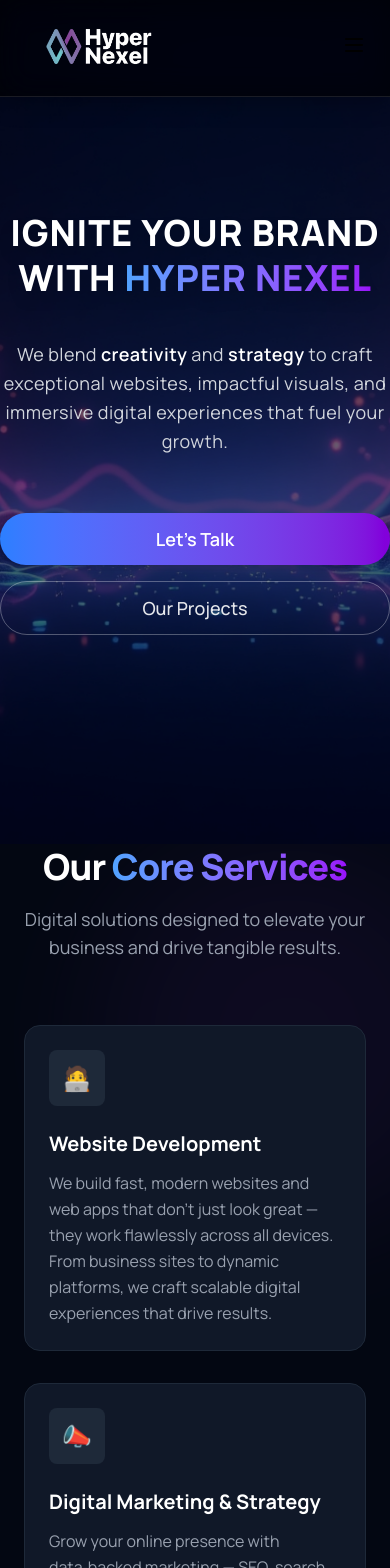
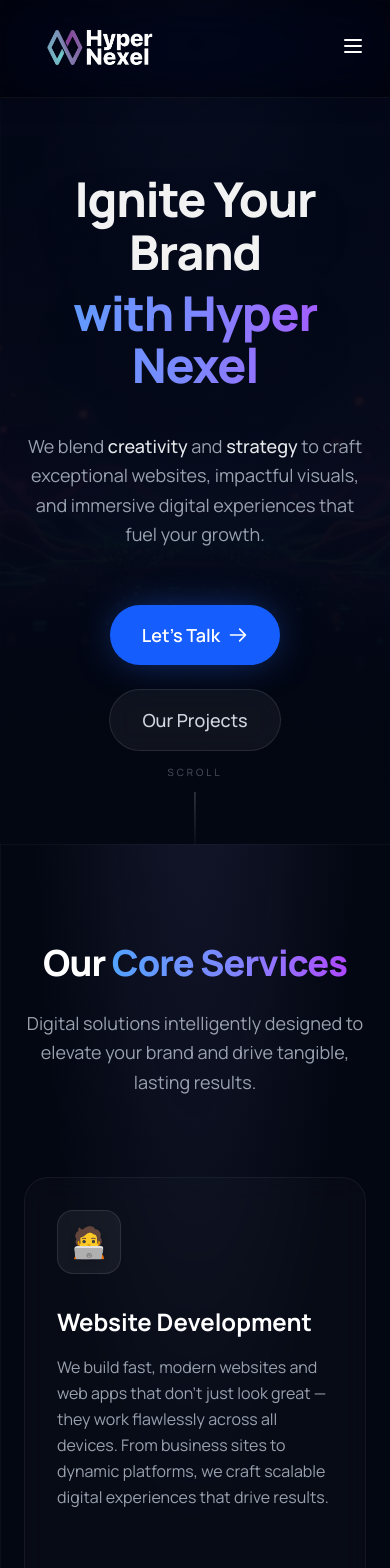
Before and after one commit to Hyper-Nexel/HyperNexel, a Next.js app: page / in a window 390 px wide. Shown: the top 1568 px of the page. Built offline with nearby package versions, Linux system fonts and the light colour scheme; a web font is replaced by a local one.

Commit message:
feat: initialize project structure with core home page components and shared layout elements

```diff
--- a/src/app/components/Home/Header.jsx
+++ b/src/app/components/Home/Header.jsx
@@ -2,52 +2,79 @@ import React from "react";
 
 const Header = () => {
 	return (
-		<header className="relative h-[100vh] flex items-center justify-center bg-gray-950 text-white overflow-hidden">
+		<header className="relative min-h-[100vh] flex items-center justify-center bg-transparent text-white overflow-hidden pb-12 pt-32">
 			{/* Background Visuals */}
 			<div className="absolute inset-0 z-0">
 				<img
 					src="/heroimages/landing-page-hero.jpg"
 					alt="Hero Background"
-					className="w-full h-full object-cover object-center opacity-40"
+					className="w-full h-full object-cover object-center opacity-30 mix-blend-luminosity"
 				/>
+				<div className="absolute inset-0 bg-gradient-to-b from-gray-950/40 via-gray-950/80 to-gray-950"></div>
+				<div className="absolute inset-0 bg-[radial-gradient(ellipse_at_top,_var(--tw-gradient-stops))] from-blue-900/20 via-transparent to-transparent"></div>
 			</div>
 			{/* Content */}
-			<div className="relative z-10 text-center max-w-5xl mx-auto space-y-10">
+			<div className="relative z-10 text-center max-w-5xl mx-auto px-6 space-y-8 md:space-y-12">
 				{/* Title */}
-				<h1 className="font-display text-4xl sm:text-5xl md:text-6xl lg:text-7xl font-extrabold leading-tight tracking-wide drop-shadow-xl uppercase">
-					Ignite Your Brand with{" "}
-					<span className="text-transparent bg-clip-text bg-gradient-to-r from-blue-400 to-purple-600">
-						Hyper Nexel
+				<h1 className="font-display text-5xl sm:text-6xl md:text-7xl lg:text-8xl font-extrabold leading-[1.1] tracking-tight drop-shadow-2xl">
+					<span className="block text-white/95 mb-2">
+						Ignite Your Brand
+					</span>
+					<span className="block text-transparent bg-clip-text bg-gradient-to-r from-blue-400 via-indigo-400 to-purple-500 pb-2">
+						with Hyper Nexel
 					</span>
 				</h1>
 
 				{/* Subtitle */}
-				<p className="text-lg sm:text-xl md:text-2xl text-gray-300 max-w-3xl mx-auto leading-relaxed tracking-wide">
+				<p className="text-lg sm:text-xl md:text-2xl text-gray-400 max-w-3xl mx-auto leading-relaxed font-light">
 					We blend{" "}
-					<span className="font-semibold text-white">creativity</span> and{" "}
-					<span className="font-semibold text-white">strategy</span> to
+					<span className="font-medium text-gray-200">creativity</span> and{" "}
+					<span className="font-medium text-gray-200">strategy</span> to
 					craft exceptional websites, impactful visuals, and immersive
 					digital experiences that fuel your growth.
 				</p>
 
 				{/* CTAs */}
-				<div className="flex flex-col sm:flex-row justify-center gap-4 pt-4">
+				<div className="flex flex-col sm:flex-row justify-center items-center gap-6 pt-6">
 					<a
 						href="#contact"
-						className="inline-flex items-center justify-center px-8 py-3 bg-gradient-to-r from-blue-500 to-purple-700 text-white text-lg font-semibold rounded-full shadow-lg hover:from-blue-600 hover:to-purple-800 transition-all duration-300 ease-in-out transform hover:-translate-y-1 hover:scale-105"
+						className="group relative inline-flex items-center justify-center px-8 py-4 text-lg font-semibold text-white transition-all duration-300 ease-in-out bg-blue-600 rounded-full hover:bg-blue-500 hover:scale-105 active:scale-95 shadow-[0_0_40px_-10px_rgba(37,99,235,0.7)]"
 						aria-label="Let's Talk"
 					>
-						Let’s Talk
+						<span className="relative z-10 flex items-center gap-2">
+							Let’s Talk
+							<svg
+								className="w-5 h-5 transition-transform group-hover:translate-x-1"
+								fill="none"
+								viewBox="0 0 24 24"
+								stroke="currentColor"
+							>
+								<path
+									strokeLinecap="round"
+									strokeLinejoin="round"
+									strokeWidth={2}
+									d="M14 5l7 7m0 0l-7 7m7-7H3"
+								/>
+							</svg>
+						</span>
 					</a>
 					<a
 						href="#projects"
-						className="inline-flex items-center justify-center px-8 py-3 border border-white/30 text-gray-200 text-lg font-medium rounded-full hover:bg-white/10 hover:text-white transition-all duration-300 ease-in-out transform hover:-translate-y-1 hover:scale-105"
+						className="inline-flex items-center justify-center px-8 py-4 border border-white/10 bg-white/5 backdrop-blur-md text-gray-300 text-lg font-medium rounded-full hover:bg-white/10 hover:text-white transition-all duration-300 ease-in-out transform hover:scale-105 active:scale-95"
 						aria-label="Explore projects"
 					>
 						Our Projects
 					</a>
 				</div>
 			</div>
+
+			{/* Scroll Indicator */}
+			<div className="absolute -bottom-3 left-1/2 transform -translate-x-1/2 z-10 flex flex-col items-center gap-3 animate-pulse opacity-60">
+				<span className="text-[10px] uppercase tracking-[0.3em] text-gray-400">
+					Scroll
+				</span>
+				<div className="w-[1px] h-16 bg-gradient-to-b from-gray-400 to-transparent"></div>
+			</div>
 		</header>
 	);
 };
--- a/src/app/components/Home/Services.jsx
+++ b/src/app/components/Home/Services.jsx
@@ -56,59 +56,64 @@ const Services = () => {
   return (
     <section
       id="services"
-      className="relative bg-gray-950 text-white md:py-10 px-6 sm:px-10 lg:px-16 overflow-hidden"
+      className="relative bg-transparent text-white py-24 px-6 sm:px-10 lg:px-16 overflow-hidden"
     >
-      {/* Decorative blobs */}
-      <div className="absolute inset-0 opacity-20 z-0 pointer-events-none select-none">
-        <div className="absolute top-0 left-1/4 w-96 h-96 bg-purple-500 rounded-full mix-blend-multiply filter blur-3xl opacity-30 animate-blob" />
-        <div className="absolute top-1/2 right-1/4 w-96 h-96 bg-blue-500 rounded-full mix-blend-multiply filter blur-3xl opacity-30 animate-blob animation-delay-2000" />
+      {/* Decorative background */}
+      <div className="absolute inset-0 z-0 pointer-events-none select-none">
+        <div className="absolute top-0 left-1/4 w-[800px] h-[800px] bg-[radial-gradient(ellipse_at_center,_var(--tw-gradient-stops))] from-purple-900/10 via-transparent to-transparent opacity-50" />
+        <div className="absolute top-1/2 right-0 w-[600px] h-[600px] bg-[radial-gradient(ellipse_at_center,_var(--tw-gradient-stops))] from-blue-900/10 via-transparent to-transparent opacity-50" />
       </div>
 
       <div className="relative z-10 max-w-7xl mx-auto">
         {/* Heading */}
-        <div className="text-center mb-16">
-          <h2 className="text-4xl md:text-5xl font-extrabold leading-tight tracking-tight mb-4">
+        <div className="text-center mb-20">
+          <h2 className="text-4xl md:text-5xl lg:text-6xl font-extrabold leading-tight tracking-tight mb-6">
             Our{" "}
-            <span className="text-transparent bg-clip-text bg-gradient-to-r from-blue-400 to-purple-600">
+            <span className="text-transparent bg-clip-text bg-gradient-to-r from-blue-400 via-indigo-400 to-purple-500">
               Core Services
             </span>
           </h2>
-          <p className="text-lg md:text-xl text-gray-400 max-w-2xl mx-auto">
-            Digital solutions designed to elevate your business and drive
-            tangible results.
+          <p className="text-lg md:text-xl text-gray-400 max-w-2xl mx-auto font-light leading-relaxed">
+            Digital solutions intelligently designed to elevate your brand and drive tangible, lasting results.
           </p>
         </div>
 
         {/* Services grid */}
-        <div className="grid grid-cols-1 sm:grid-cols-2 lg:grid-cols-3 xl:grid-cols-4 gap-8 md:gap-10 ali">
+        <div className="grid grid-cols-1 md:grid-cols-2 lg:grid-cols-3 gap-6 md:gap-8">
           {servicesData.map((service, index) => (
             <a
               key={index}
               href={service.href}
               aria-label={`Learn more about ${service.title}`}
-              className="group relative bg-gray-900 rounded-2xl p-6 md:p-8 flex flex-col items-start border border-gray-800 hover:border-blue-600 hover:shadow-2xl hover:shadow-blue-900/40 transition-all duration-300 ease-in-out transform hover:-translate-y-2 focus:outline-none focus:ring-2 focus:ring-blue-600"
+              className="group relative bg-white/[0.02] backdrop-blur-md rounded-3xl p-8 md:p-10 flex flex-col items-start border border-white/[0.05] hover:border-blue-500/30 hover:bg-white/[0.04] transition-all duration-500 ease-out transform hover:-translate-y-2 overflow-hidden"
             >
-              {/* Glow border */}
-              <div className="absolute inset-0 rounded-2xl pointer-events-none opacity-0 group-hover:opacity-100 transition-opacity duration-300">
-                <div className="absolute inset-px rounded-2xl bg-gradient-to-br from-blue-500 via-purple-600 to-indigo-700 blur-sm" />
-              </div>
+              {/* Subtle hover gradient background */}
+              <div className="absolute inset-0 bg-gradient-to-br from-blue-500/5 via-purple-500/5 to-transparent opacity-0 group-hover:opacity-100 transition-opacity duration-500"></div>
 
               {/* Icon */}
-              <div className="relative z-10 flex justify-center items-center size-14 bg-gray-800 rounded-lg mb-6 group-hover:bg-gradient-to-br group-hover:from-blue-600 group-hover:to-purple-700 transition-all duration-300 ease-in-out transform group-hover:scale-110">
-                <span className="text-2xl" role="img" aria-hidden="true">
+              <div className="relative z-10 flex justify-center items-center w-16 h-16 bg-white/[0.05] border border-white/10 rounded-2xl mb-8 group-hover:bg-blue-500/20 group-hover:border-blue-400/30 transition-all duration-500">
+                <span className="text-3xl filter drop-shadow-md" role="img" aria-hidden="true">
                   {service.icon}
                 </span>
+                {/* Glow effect behind icon */}
+                <div className="absolute inset-0 bg-blue-400/20 blur-xl rounded-full opacity-0 group-hover:opacity-100 transition-opacity duration-500 pointer-events-none"></div>
               </div>
 
               {/* Title */}
-              <h3 className="relative z-10 text-xl font-bold text-white mb-3 transition-colors duration-300 group-hover:text-cyan-300">
+              <h3 className="relative z-10 text-2xl font-bold text-white mb-4 group-hover:text-blue-300 transition-colors duration-300">
                 {service.title}
               </h3>
 
               {/* Description */}
-              <p className="relative z-10 text-base text-gray-400 group-hover:text-white leading-relaxed flex-grow">
+              <p className="relative z-10 text-base text-gray-400 leading-relaxed font-light group-hover:text-gray-300 transition-colors duration-300">
                 {service.description}
               </p>
+
+              {/* Explore Button */}
+              <div className="relative z-10 mt-auto pt-8 flex items-center text-sm font-semibold text-blue-400 opacity-0 group-hover:opacity-100 transform translate-y-4 group-hover:translate-y-0 transition-all duration-500">
+                Explore Service
+                <svg className="w-4 h-4 ml-2 transform group-hover:translate-x-2 transition-transform duration-300" fill="none" viewBox="0 0 24 24" stroke="currentColor"><path strokeLinecap="round" strokeLinejoin="round" strokeWidth={2} d="M17 8l4 4m0 0l-4 4m4-4H3"/></svg>
+              </div>
             </a>
           ))}
         </div>
--- a/src/app/components/commons/Navbar.jsx
+++ b/src/app/components/commons/Navbar.jsx
@@ -80,20 +80,26 @@ const Navbar = () => {
 			<nav
 				style={{
 					position: "fixed",
-					top: 0,
-					left: 0,
-					right: 0,
+					top: scrolled ? "1rem" : "0",
+					left: scrolled ? "50%" : "0",
+					right: scrolled ? "auto" : "0",
 					zIndex: 50,
-					transform: visible ? "translateY(0)" : "translateY(-100%)",
-					transition: "transform 0.35s cubic-bezier(0.4, 0, 0.2, 1)",
-					backgroundColor: "rgba(0, 0, 0, 0.7)",
-					backdropFilter: "blur(16px) saturate(180%)",
-					WebkitBackdropFilter: "blur(16px) saturate(180%)",
-					boxShadow: "0 4px 24px rgba(0,0,0,0.3)",
-					borderBottom: "1px solid rgba(255,255,255,0.1)",
+					transform: scrolled
+						? (visible ? "translateX(-50%) translateY(0)" : "translateX(-50%) translateY(-150%)")
+						: (visible ? "translateY(0)" : "translateY(-100%)"),
+					width: scrolled ? "calc(100% - 2rem)" : "100%",
+					maxWidth: scrolled ? "1200px" : "100%",
+					transition: "all 0.4s cubic-bezier(0.4, 0, 0.2, 1)",
+					backgroundColor: scrolled ? "rgba(10, 10, 15, 0.85)" : "rgba(0, 0, 0, 0.5)",
+					backdropFilter: "blur(20px) saturate(200%)",
+					WebkitBackdropFilter: "blur(20px) saturate(200%)",
+					boxShadow: scrolled ? "0 8px 32px rgba(0, 0, 0, 0.5)" : "0 4px 24px rgba(0,0,0,0.1)",
+					border: scrolled ? "1px solid rgba(255, 255, 255, 0.1)" : "1px solid transparent",
+					borderBottom: scrolled ? "1px solid rgba(255, 255, 255, 0.1)" : "1px solid rgba(255,255,255,0.05)",
+					borderRadius: scrolled ? "100px" : "0",
 				}}
 			>
-				<div className="max-w-7xl mx-auto px-6 py-2 flex justify-between items-center">
+				<div className={`mx-auto px-6 py-2 flex justify-between items-center transition-all duration-300 ${scrolled ? 'max-w-[1200px]' : 'max-w-7xl'}`}>
 					{/* Logo */}
 					<Link
 						href="/"
@@ -108,21 +114,23 @@ const Navbar = () => {
 					</Link>
 
 					{/* Desktop Menu */}
-					<ul className="hidden md:flex space-x-8 items-center font-medium text-white">
+					<ul className="hidden md:flex space-x-8 items-center text-[15px] font-medium text-gray-200">
 						<li>
 							<Link
 								href="/"
-								className="hover:text-blue-400 transition-colors"
+								className="relative group hover:text-white transition-colors"
 							>
 								Home
+								<span className="absolute -bottom-1 left-0 w-0 h-[2px] bg-gradient-to-r from-blue-400 to-purple-500 transition-all duration-300 group-hover:w-full"></span>
 							</Link>
 						</li>
 						<li>
 							<Link
 								href="/about"
-								className="hover:text-blue-400 transition-colors"
+								className="relative group hover:text-white transition-colors"
 							>
 								About
+								<span className="absolute -bottom-1 left-0 w-0 h-[2px] bg-gradient-to-r from-blue-400 to-purple-500 transition-all duration-300 group-hover:w-full"></span>
 							</Link>
 						</li>
 						<li
@@ -131,7 +139,7 @@ const Navbar = () => {
 							onMouseLeave={() => setDesktopDropdownOpen(false)}
 						>
 							<div
-								className="flex items-center text-white hover:text-blue-400 cursor-pointer transition-colors"
+								className="flex items-center text-gray-200 hover:text-white cursor-pointer transition-colors relative group"
 								onClick={toggleDesktopDropdown}
 							>
 								<span>Services</span>
@@ -140,11 +148,12 @@ const Navbar = () => {
 										desktopDropdownOpen ? "rotate-180" : ""
 									}`}
 								/>
+								<span className="absolute -bottom-1 left-0 w-0 h-[2px] bg-gradient-to-r from-blue-400 to-purple-500 transition-all duration-300 group-hover:w-full"></span>
 							</div>
 
 							{/* Desktop Services Dropdown */}
 							<ul
-								className={`absolute top-full left-0 bg-white/80 backdrop-blur-md shadow-lg rounded-lg p-2 w-60 transition duration-150 z-50
+								className={`absolute top-full -left-4 mt-4 bg-gray-950/80 backdrop-blur-xl border border-white/10 shadow-2xl rounded-xl p-3 w-64 transition-all duration-300 z-50
                 ${
 							desktopDropdownOpen
 								? "opacity-100 pointer-events-auto"
@@ -155,7 +164,7 @@ const Navbar = () => {
 									<li key={i}>
 										<Link
 											href={href}
-											className="block px-4 py-2 hover:bg-blue-50 hover:text-blue-600 rounded-md"
+											className="block px-4 py-2 hover:bg-white/5 hover:text-blue-400 rounded-lg transition-colors text-sm text-gray-200"
 											onClick={closeDesktopDropdown}
 										>
 											{label}
@@ -168,17 +177,19 @@ const Navbar = () => {
 						<li>
 							<Link
 								href="/testimonials"
-								className="hover:text-blue-400 transition-colors"
+								className="relative group hover:text-white transition-colors"
 							>
 								Testimonials
+								<span className="absolute -bottom-1 left-0 w-0 h-[2px] bg-gradient-to-r from-blue-400 to-purple-500 transition-all duration-300 group-hover:w-full"></span>
 							</Link>
 						</li>
 						<li>
 							<Link
 								href="/contact"
-								className="hover:text-blue-400 transition-colors"
+								className="relative group hover:text-white transition-colors"
 							>
 								Contact
+								<span className="absolute -bottom-1 left-0 w-0 h-[2px] bg-gradient-to-r from-blue-400 to-purple-500 transition-all duration-300 group-hover:w-full"></span>
 							</Link>
 						</li>
 					</ul>
--- a/src/app/globals.css
+++ b/src/app/globals.css
@@ -1,22 +1,18 @@
-    @import url('https://fonts.googleapis.com/css2?family=Space+Grotesk:wght@400;600;700&display=swap');
-  @import url('https://fonts.googleapis.com/css2?family=Manrope:wght@400;600;700;800&display=swap');
-  @import "tailwindcss";
+@import url('https://fonts.googleapis.com/css2?family=Space+Grotesk:wght@400;600;700&display=swap');
+@import url('https://fonts.googleapis.com/css2?family=Manrope:wght@400;600;700;800&display=swap');
+@import "tailwindcss";
 
-
-  @tailwind base;
-  @tailwind components;
-  @tailwind utilities;
-
-/* styles/globals.css */
-/* html {
-  font-family: 'Inter', ui-sans-serif, system-ui, sans-serif;
-} */
-
-body {
-  @apply font-sans;
-}
-
-/* globals.css */
 html, body {
   font-family: 'Manrope', ui-sans-serif, system-ui, sans-serif;
 }
+
+body {
+  @apply bg-gray-950 text-white min-h-screen;
+  background-image:
+    radial-gradient(ellipse at 50% -20%, rgba(120, 119, 198, 0.15), transparent 60%),
+    linear-gradient(to right, rgba(255, 255, 255, 0.03) 1px, transparent 1px),
+    linear-gradient(to bottom, rgba(255, 255, 255, 0.03) 1px, transparent 1px);
+  background-size: 100% 100%, 64px 64px, 64px 64px;
+  background-position: center top, 0 0, 0 0;
+  background-attachment: fixed;
+}
```
Also changed, not shown: src/app/components/Home/Approach.jsx (+25 -19 lines), src/app/components/Home/CTA.jsx (+15 -14 lines), src/app/components/Home/FeaturedProjects.jsx (+36 -41 lines), src/app/components/Home/OurProcess.jsx (+28 -27 lines), src/app/components/Home/Testimonials.jsx (+24 -22 lines), src/app/components/commons/Footer.jsx (+19 -26 lines).
